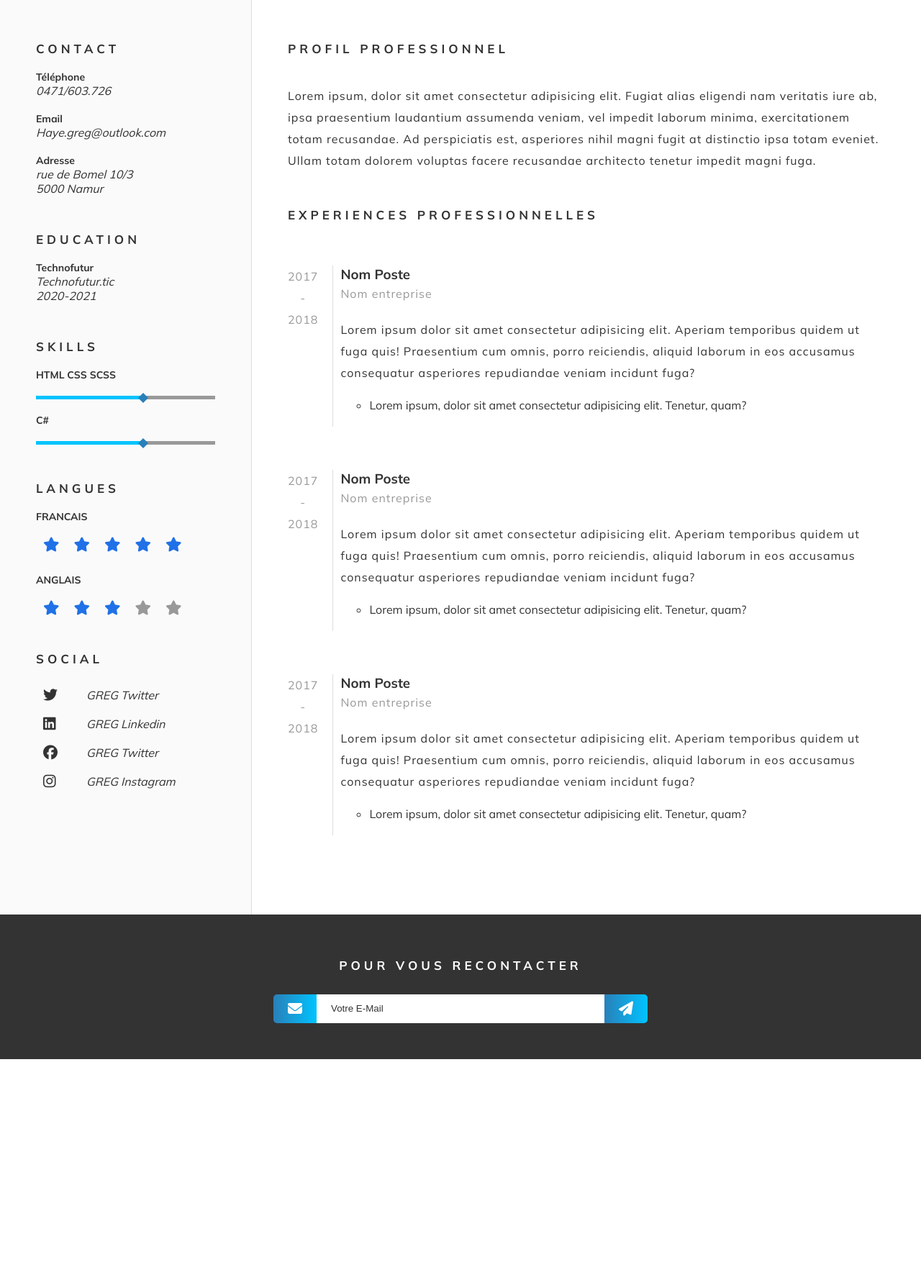
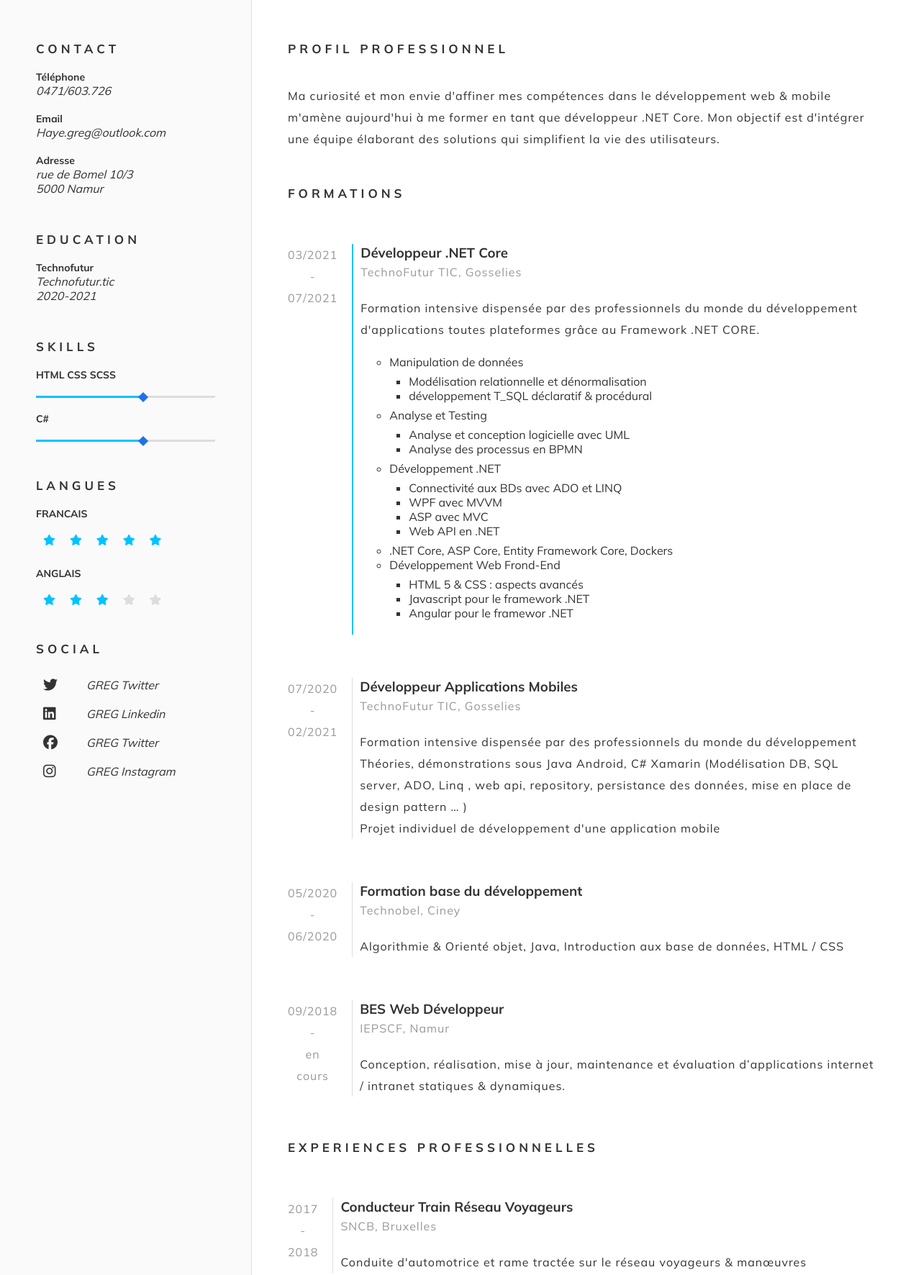
Before and after one commit to HayeGregory/CV, a website: page index.html in a window 1280 px wide. Shown: the part 364-2136 px from the top of the page at 72% size. Before the commit the page ends 1836 px from the top, so only its background shows below. Drawn offline with Linux system fonts and the light colour scheme.

Commit message:
data cv mobile/desktop

```diff
--- a/index.html
+++ b/index.html
@@ -116,15 +116,139 @@
       </aside>
 
       <main>
+        <!-- profil professionnel -->
         <h2 class="title-small">PROFIL PROFESSIONNEL</h2>
         <p class="mb-5">
-          Lorem ipsum, dolor sit amet consectetur adipisicing elit. Fugiat alias
-          eligendi nam veritatis iure ab, ipsa praesentium laudantium assumenda
-          veniam, vel impedit laborum minima, exercitationem totam recusandae.
-          Ad perspiciatis est, asperiores nihil magni fugit at distinctio ipsa
-          totam eveniet. Ullam totam dolorem voluptas facere recusandae
-          architecto tenetur impedit magni fuga.
+          Ma curiosité et mon envie d'affiner mes compétences dans le
+          développement web & mobile m'amène aujourd'hui à me former en tant que
+          développeur .NET Core. Mon objectif est d'intégrer une équipe
+          élaborant des solutions qui simplifient la vie des utilisateurs.
         </p>
+
+        <!-- Parcours formations -->
+        <h2 class="title-small">FORMATIONS</h2>
+        <div class="experience">
+          <div class="timeline br-right-2">
+            <p>
+              03/2021<br />
+              - <br />07/2021
+            </p>
+          </div>
+          <div class="content">
+            <h3>Développeur .NET Core</h3>
+            <p class="text-hint mb-2">TechnoFutur TIC, Gosselies</p>
+            <p>
+              Formation intensive dispensée par des professionnels du monde du
+              développement d'applications toutes plateformes grâce au Framework
+              .NET CORE.
+            </p>
+            <ul>
+              <li>
+                Manipulation de données
+                <ul>
+                  <li>Modélisation relationnelle et dénormalisation</li>
+                  <li>développement T_SQL déclaratif & procédural</li>
+                </ul>
+              </li>
+              <li>
+                Analyse et Testing
+                <ul>
+                  <li>Analyse et conception logicielle avec UML</li>
+                  <li>Analyse des processus en BPMN</li>
+                </ul>
+              </li>
+              <li>
+                Développement .NET
+                <ul>
+                  <li>Connectivité aux BDs avec ADO et LINQ</li>
+                  <li>WPF avec MVVM</li>
+                  <li>ASP avec MVC</li>
+                  <li>Web API en .NET</li>
+                </ul>
+              </li>
+              <li>.NET Core, ASP Core, Entity Framework Core, Dockers</li>
+              <li>
+                Développement Web Frond-End
+                <ul>
+                  <li>HTML 5 & CSS : aspects avancés</li>
+                  <li>Javascript pour le framework .NET</li>
+                  <li>Angular pour le framewor .NET</li>
+                </ul>
+              </li>
+            </ul>
+          </div>
+        </div>
+
+        <div class="experience">
+          <div class="timeline">
+            <p>
+              07/2020<br />
+              - <br />02/2021
+            </p>
+          </div>
+          <div class="content">
+            <h3>Développeur Applications Mobiles</h3>
+            <p class="text-hint mb-2">TechnoFutur TIC, Gosselies</p>
+            <p>
+              Formation intensive dispensée par des professionnels du monde du
+              développement Théories, démonstrations sous Java Android, C#
+              Xamarin (Modélisation DB, SQL server, ADO, Linq , web api,
+              repository, persistance des données, mise en place de design
+              pattern … ) <br />
+              Projet individuel de développement d'une application mobile
+            </p>
+            <!-- <ul>
+              <li>
+                competences acquises
+              </li>
+            </ul> -->
+          </div>
+        </div>
+
+        <div class="experience">
+          <div class="timeline">
+            <p>
+              05/2020<br />
+              - <br />06/2020
+            </p>
+          </div>
+          <div class="content">
+            <h3>Formation base du développement</h3>
+            <p class="text-hint mb-2">Technobel, Ciney</p>
+            <p>
+              Algorithmie & Orienté objet, Java, Introduction aux base de
+              données, HTML / CSS
+            </p>
+            <!-- <ul>
+              <li>
+                competences acquises
+              </li>
+            </ul> -->
+          </div>
+        </div>
+
+        <div class="experience">
+          <div class="timeline">
+            <p>
+              09/2018<br />
+              - <br />en cours
+            </p>
+          </div>
+          <div class="content">
+            <h3>BES Web Développeur</h3>
+            <p class="text-hint mb-2">IEPSCF, Namur</p>
+            <p>
+              Conception, réalisation, mise à jour, maintenance et évaluation
+              d’applications internet / intranet statiques & dynamiques.
+            </p>
+            <!-- <ul>
+              <li>
+                competences acquises
+              </li>
+            </ul> -->
+          </div>
+        </div>
+        <!-- parcours professionnel -->
         <h2 class="title-small">EXPERIENCES PROFESSIONNELLES</h2>
         <div class="experience">
           <div class="timeline">
@@ -134,70 +258,62 @@
             </p>
           </div>
           <div class="content">
-            <h3>Nom Poste</h3>
-            <p class="text-hint mb-2">Nom entreprise</p>
+            <h3>Conducteur Train Réseau Voyageurs</h3>
+            <p class="text-hint mb-2">SNCB, Bruxelles</p>
             <p>
-              Lorem ipsum dolor sit amet consectetur adipisicing elit. Aperiam
-              temporibus quidem ut fuga quis! Praesentium cum omnis, porro
-              reiciendis, aliquid laborum in eos accusamus consequatur
-              asperiores repudiandae veniam incidunt fuga?
+              Conduite d'automotrice et rame tractée sur le réseau voyageurs &
+              manœuvres
             </p>
-            <ul>
+            <!-- <ul>
               <li>
-                Lorem ipsum, dolor sit amet consectetur adipisicing elit.
-                Tenetur, quam?
+                Competences acquises
               </li>
-            </ul>
+            </ul> -->
           </div>
         </div>
 
         <div class="experience">
           <div class="timeline">
             <p>
-              2017<br />
-              - <br />2018
+              2007<br />
+              - <br />2011
             </p>
           </div>
           <div class="content">
-            <h3>Nom Poste</h3>
-            <p class="text-hint mb-2">Nom entreprise</p>
+            <h3>Développeur Print</h3>
+            <p class="text-hint mb-2">Union des Classes Moyennes, Wierde</p>
             <p>
-              Lorem ipsum dolor sit amet consectetur adipisicing elit. Aperiam
-              temporibus quidem ut fuga quis! Praesentium cum omnis, porro
-              reiciendis, aliquid laborum in eos accusamus consequatur
-              asperiores repudiandae veniam incidunt fuga?
+              Conception de modèles de documents sous HP Exstream. Suivi de
+              production GED & prints sous Columbus OM Développement de script
+              Perl & Batch. Réalisation de layers pour le site internet.
             </p>
-            <ul>
+            <!-- <ul>
               <li>
-                Lorem ipsum, dolor sit amet consectetur adipisicing elit.
-                Tenetur, quam?
+                Competences acquises
               </li>
-            </ul>
+            </ul> -->
           </div>
         </div>
 
         <div class="experience">
           <div class="timeline">
             <p>
-              2017<br />
-              - <br />2018
+              2006<br />
+              - <br />2007
             </p>
           </div>
           <div class="content">
-            <h3>Nom Poste</h3>
-            <p class="text-hint mb-2">Nom entreprise</p>
+            <h3>Technicien en informatique et télématique</h3>
+            <p class="text-hint mb-2">Faculté de l'agronomie, Gembloux</p>
             <p>
-              Lorem ipsum dolor sit amet consectetur adipisicing elit. Aperiam
-              temporibus quidem ut fuga quis! Praesentium cum omnis, porro
-              reiciendis, aliquid laborum in eos accusamus consequatur
-              asperiores repudiandae veniam incidunt fuga?
+              Installation maintenance hardware & software, développement script
+              Perl
             </p>
-            <ul>
+            <!-- <ul>
               <li>
-                Lorem ipsum, dolor sit amet consectetur adipisicing elit.
-                Tenetur, quam?
+                Competences acquises
               </li>
-            </ul>
+            </ul> -->
           </div>
         </div>
       </main>
--- a/package.json
+++ b/package.json
@@ -4,7 +4,8 @@
   "description": "CV GHA",
   "main": "index.js",
   "scripts": {
-    "sass" : "node-sass -w scss -o css"
+    "sass": "sass --watch scss:css",
+    "postinstall": "patch-package"
   },
   "repository": {
     "type": "git",
@@ -17,6 +18,7 @@
   },
   "homepage": "https://github.com/HayeGregory/CV#readme",
   "dependencies": {
-    "node-sass": "^5.0.0"
+    "node-sass": "^5.0.0",
+    "patch-package": "^6.4.7"
   }
 }
--- a/scss/_animations.scss
+++ b/scss/_animations.scss
@@ -21,3 +21,50 @@
     transform: rotate(0deg) opacity(1);
   }
 }
+
+@keyframes fadein {
+  from {
+    opacity: 0;
+  }
+  to {
+    opacity: 1;
+  }
+}
+@keyframes move-top {
+  from {
+    transform: translate(0px, 200px);
+  }
+  to {
+    transform: translate(0px, 0px);
+  }
+}
+
+/* Firefox < 16 */
+@-moz-keyframes fadein {
+  from {
+    opacity: 0;
+  }
+  to {
+    opacity: 1;
+  }
+}
+
+/* Safari, Chrome and Opera > 12.1 */
+@-webkit-keyframes fadein {
+  from {
+    opacity: 0;
+  }
+  to {
+    opacity: 1;
+  }
+}
+
+/* Internet Explorer */
+@-ms-keyframes fadein {
+  from {
+    opacity: 0;
+  }
+  to {
+    opacity: 1;
+  }
+}
--- a/scss/_classes.scss
+++ b/scss/_classes.scss
@@ -11,7 +11,7 @@
 // classe = "text-primary" --> stars
 .text {
   &-primary {
-    color: var(--primary);
+    color: var(--light);
   }
   &-hint {
     color: var(--hint);
--- a/scss/_utils.scss
+++ b/scss/_utils.scss
@@ -17,3 +17,7 @@
 .mb-2 {
   margin-bottom: 2rem !important;
 }
+
+.br-right-2 {
+  border-right: 2px solid var(--light) !important;
+}
--- a/scss/style.scss
+++ b/scss/style.scss
@@ -29,7 +29,17 @@
 
 header {
   grid-area: header;
-  background: linear-gradient(to right, var(--primary), var(--light));
+  //background-size: cover;
+  background-image: linear-gradient(
+      to top,
+      rgba(66, 154, 255, 0.7),
+      rgba(10, 80, 133, 0.7)
+    ),
+    url("../img/fond.png");
+  background-repeat: no-repeat;
+  background-position: top right;
+  background-size: cover;
+
   min-height: 30rem;
   padding: 10rem 5rem;
   text-align: center;
@@ -62,6 +72,10 @@ header {
   }
 }
 
+header p {
+  animation: move-top 1s;
+}
+
 .picture {
   grid-area: picture;
   min-height: 30rem;
@@ -73,7 +87,15 @@ header {
   img {
     border-radius: 50%;
   }
+
   border-right: 1px solid var(--border);
+}
+.picture img {
+  -webkit-animation: fadein 4s; /* Safari, Chrome and Opera > 12.1 */
+  -moz-animation: fadein 4s; /* Firefox < 16 */
+  -ms-animation: fadein 4s; /* Internet Explorer */
+  -o-animation: fadein 4s; /* Opera < 12.1 */
+  animation: fadein 4s;
 }
 
 aside {
@@ -95,12 +117,12 @@ aside {
   }
   .bar-skill {
     margin: 2rem 0;
-    height: 5px;
-    background: var(--hint);
+    height: 3px;
+    background: var(--border);
     position: relative; // les barres pourront ainsi se repositionner au premier element relatif
     .bar-skill-progress {
       position: absolute;
-      height: 5px;
+      height: 3px;
       top: 0;
       left: 0;
       width: var(--htmls-scss);
@@ -110,18 +132,18 @@ aside {
       position: absolute;
       height: 10px;
       width: 10px;
-      background: var(--dark);
+      background: var(--primary);
       left: calc(var(--htmls-scss) - 5px);
-      top: -2.5px;
+      top: -3.25px;
       transform: rotate(45deg);
     }
   }
   .stars-container {
     display: flex;
-    color: var(--hint);
+    color: var(--border);
     margin: 2rem 0 3rem 0;
     i {
-      font-size: 2rem;
+      font-size: 1.5rem;
       margin: 0 1rem;
     }
   }
@@ -168,6 +190,7 @@ main {
     letter-spacing: 0.1rem;
     line-height: 3rem;
   }
+
   .experience {
     display: flex;
     margin: 6rem 0;
@@ -193,6 +216,11 @@ main {
       margin: 2rem 0;
       list-style: circle;
       padding-left: 4rem;
+      ul {
+        list-style: square;
+        margin: 0.7rem;
+        padding-left: 2rem;
+      }
     }
   }
 }
```
Also changed, not shown: Resolve_BUG.md (added, +22 -0 lines), css/style.css, css_old/style.css (added), css_old/variables.css (added), img/fond.png (added), 3 other files.
